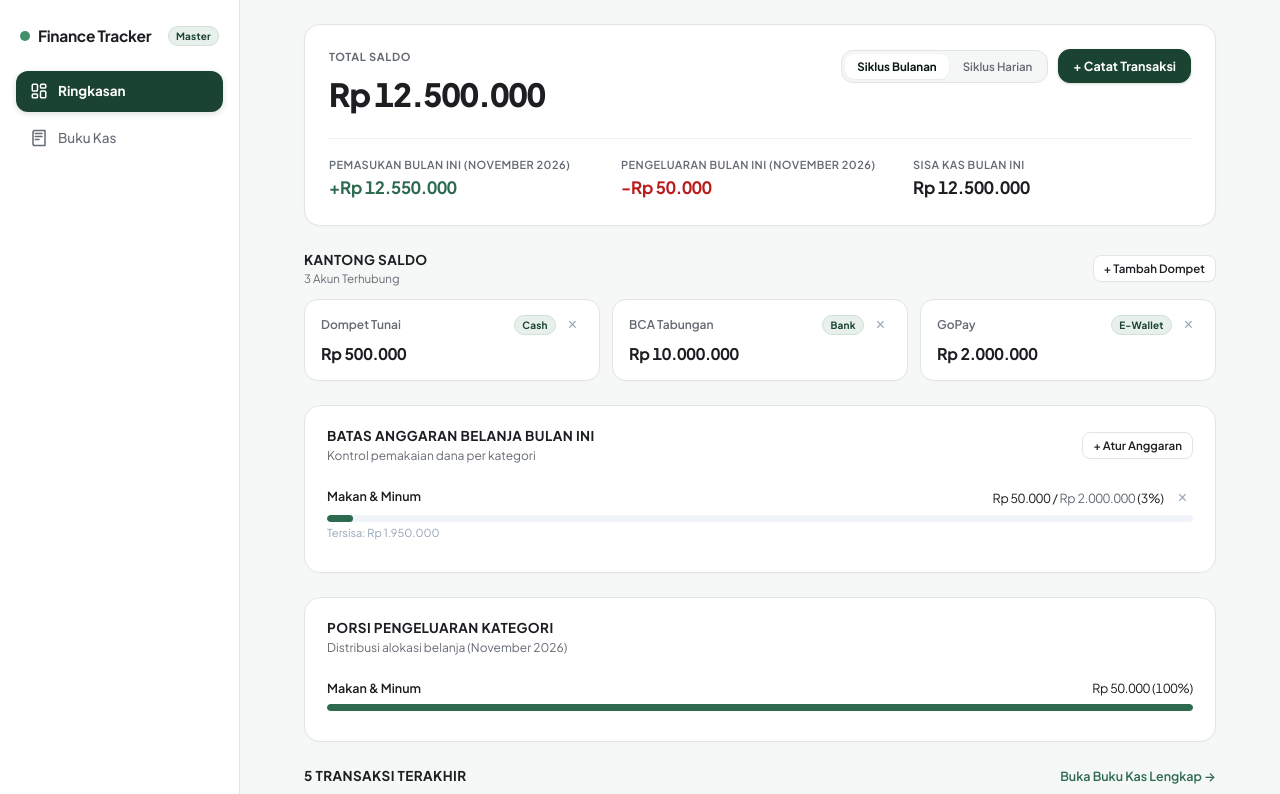
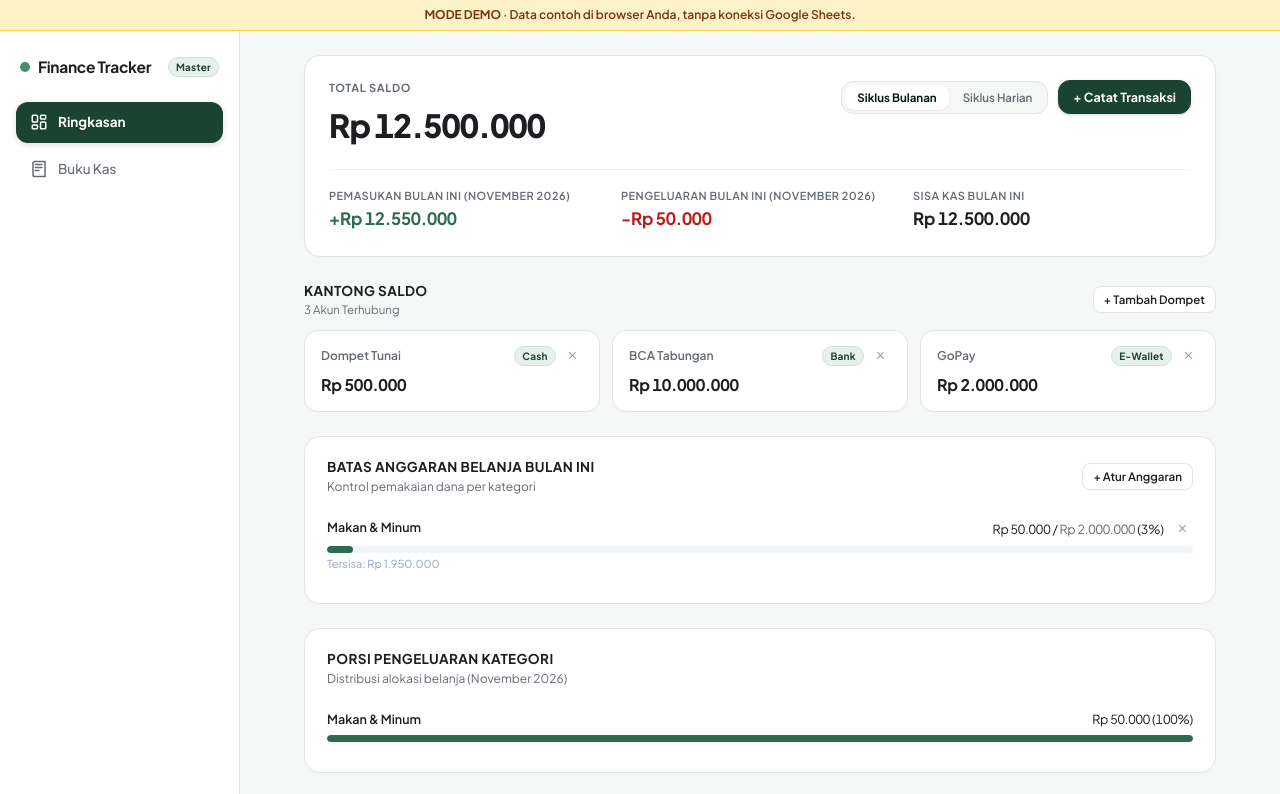
Before and after one commit to alfik21/finance-template, a website: page WebApp.html in a window 1280 px wide. Shown: the top 794 px of the page. Drawn offline with Linux system fonts and the light colour scheme.

Commit message:
feat(demo): tambahkan header MODE DEMO di aplikasi demo

```diff
--- a/WebApp.html
+++ b/WebApp.html
@@ -1344,6 +1344,10 @@
 <!-- S-15: pita peringatan saat perangkat offline -->
 <div id="offline-banner" role="alert" style="display: none; background: #B45309; color: #fff; text-align: center; font-size: 12px; font-weight: 600; padding: 6px 12px;">
   Perangkat sedang offline. Perubahan tidak akan tersimpan sampai koneksi pulih.
+</div>
+
+<div id="demo-mode-banner" role="status" style="display: none; background: #FEF3C7; border-bottom: 1px solid #FCD34D; color: #78350F; text-align: center; font-size: 12px; font-weight: 600; padding: 6px 12px;">
+  <strong>MODE DEMO</strong> &middot; Data contoh di browser Anda, tanpa koneksi Google Sheets.
 </div>
 
 <div class="app-container">
@@ -2257,9 +2261,18 @@ try {
   }
 
   function initApp() {
+    setupDemoModeBanner();
     loadDashboardData();
     setupKeyboardShortcuts();
     setupOfflineWatcher();
+  }
+
+  // Banner demo hanya tampil pada artefak statis/mock, bukan deployment GAS.
+  function setupDemoModeBanner() {
+    const hasMockBackend = typeof window.__MOCK_DB__ !== 'undefined';
+    const hasAppsScriptBackend = typeof google !== 'undefined' && google.script && google.script.run;
+    const banner = document.getElementById('demo-mode-banner');
+    if (banner) banner.style.display = (hasMockBackend || !hasAppsScriptBackend) ? 'block' : 'none';
   }
 
   function loadDashboardData() {
--- a/package.json
+++ b/package.json
@@ -1,6 +1,6 @@
 {
   "name": "finance-template",
-  "version": "1.8.7",
+  "version": "1.8.9",
   "description": "Edisi **Template Spreadsheet Terpadu (Container-Bound)** yang menempel langsung di dalam Google Spreadsheet pembeli.",
   "main": "src/backend/Code.js",
   "scripts": {
```
Also changed, not shown: demo/WebApp.html (+13 -0 lines), docs/06_DOKUMENTASI_PERBAIKAN.md (+1 -1 lines), src/frontend/App.html (+9 -0 lines), src/frontend/Index.html (+4 -0 lines), tests/fixtures/app-test.html (+13 -0 lines).
